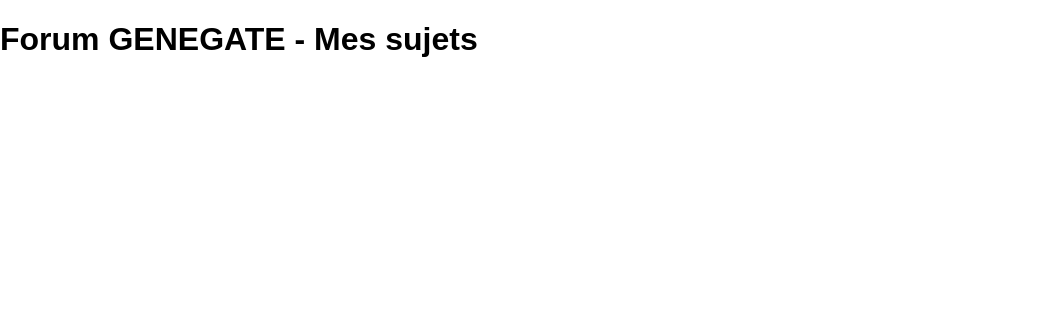
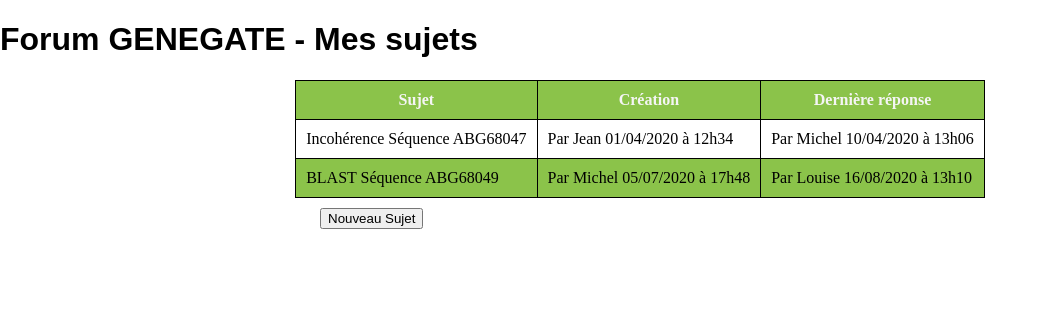
Before and after one commit to PatienceComfort/Prog-Web, a PHP site: page /ForumSujets.html in a window 1280 px wide. Shown: the top 318 px of the page, without its empty margins (0-1046 px from the left). Run offline with PHP 8.4, Linux system fonts and the light colour scheme.

Commit message:
Version html sans php

```diff
--- a/ForumSujets.css
+++ b/ForumSujets.css
@@ -1,7 +1,34 @@
 body{
     margin:0;
     padding:0;
+}
+header{
+    font-family:Trattatello, fantasy;
+}
+table{
+    margin-left: auto;
+    margin-right: auto;
+    border-radius: 30px;
+    border-collapse: collapse; /* Les bordures du tableau sont collées (plus joli) */
+}
+th{
+    color: whitesmoke;
+    border: 1px solid black;
+    padding: 10px;
+    vertical-align: top;
+}
+td{
+    border: 1px solid black;
+    padding: 10px;
+    vertical-align: top;
+}
+tr:nth-child(odd){
+    background-color: #8BC34A ;
+}
+
+#Add{
+    position: absolute;
+    left: 25%;
+    padding-top: 10px;
+
   }
-  header{
-    font-family:Trattatello, fantasy;
-  }
--- a/ForumSujets.html
+++ b/ForumSujets.html
@@ -9,3 +9,24 @@
         <header>
               <h1> Forum GENEGATE - Mes sujets </h1>
         </header>
+        <table>
+            <tr>
+                <th>Sujet</th>
+                <th>Création</th>
+                <th>Dernière réponse</th>
+            </tr>
+            <tr>
+                <td>Incohérence Séquence ABG68047</td>
+                <td>Par Jean 01/04/2020 à 12h34</td>
+                <td>Par Michel 10/04/2020 à 13h06</td>
+            </tr>
+            <tr>
+                <td>BLAST Séquence ABG68049</td>
+                <td>Par Michel 05/07/2020 à 17h48</td>
+                <td>Par Louise 16/08/2020 à 13h10</td>
+            </tr>
+        </table>
+        <div id = "Add">
+        <!--Button at the bottom-->
+        <input type="submit" id = "AddSubject" value = "Nouveau Sujet">
+        </div>
```
